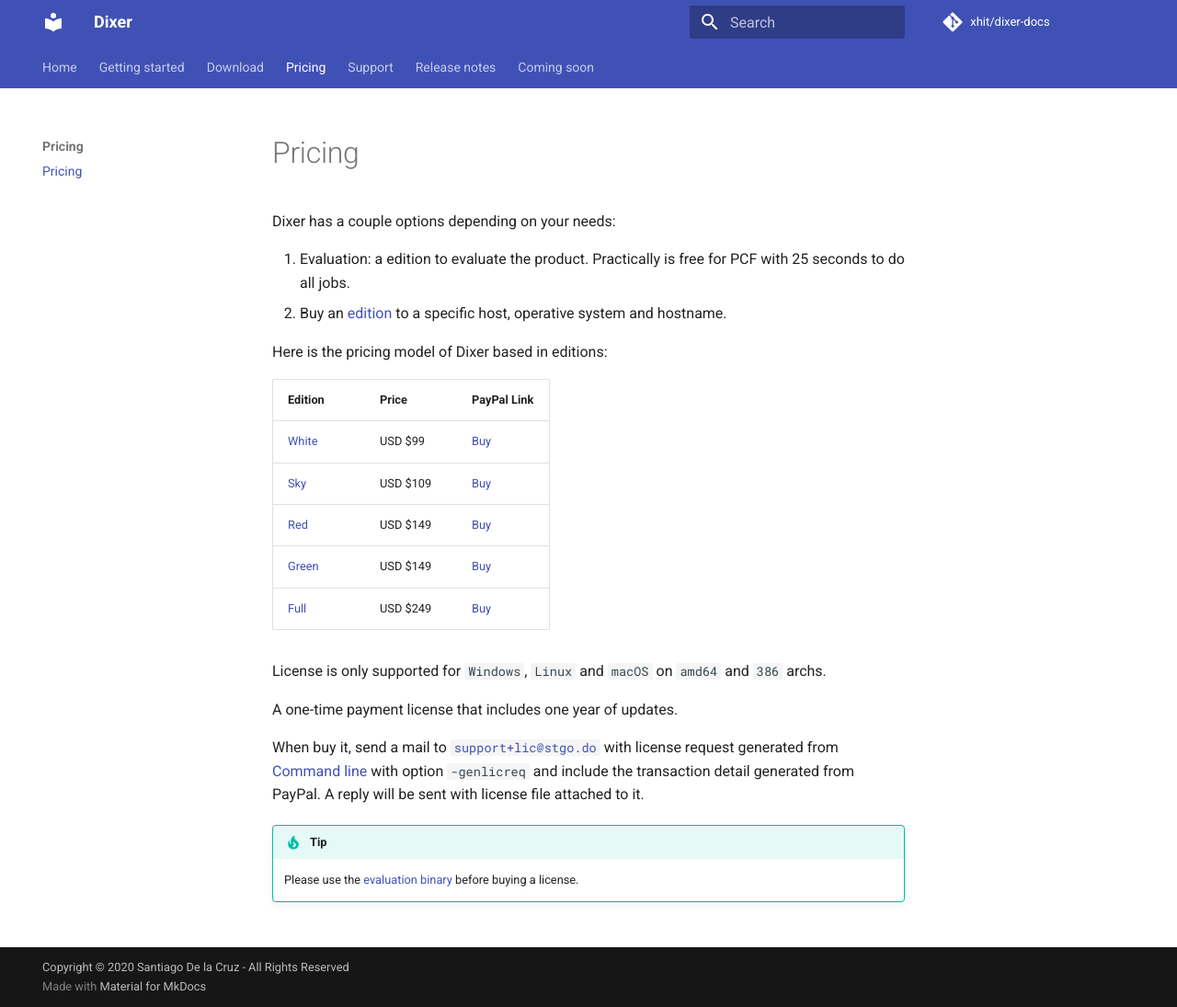
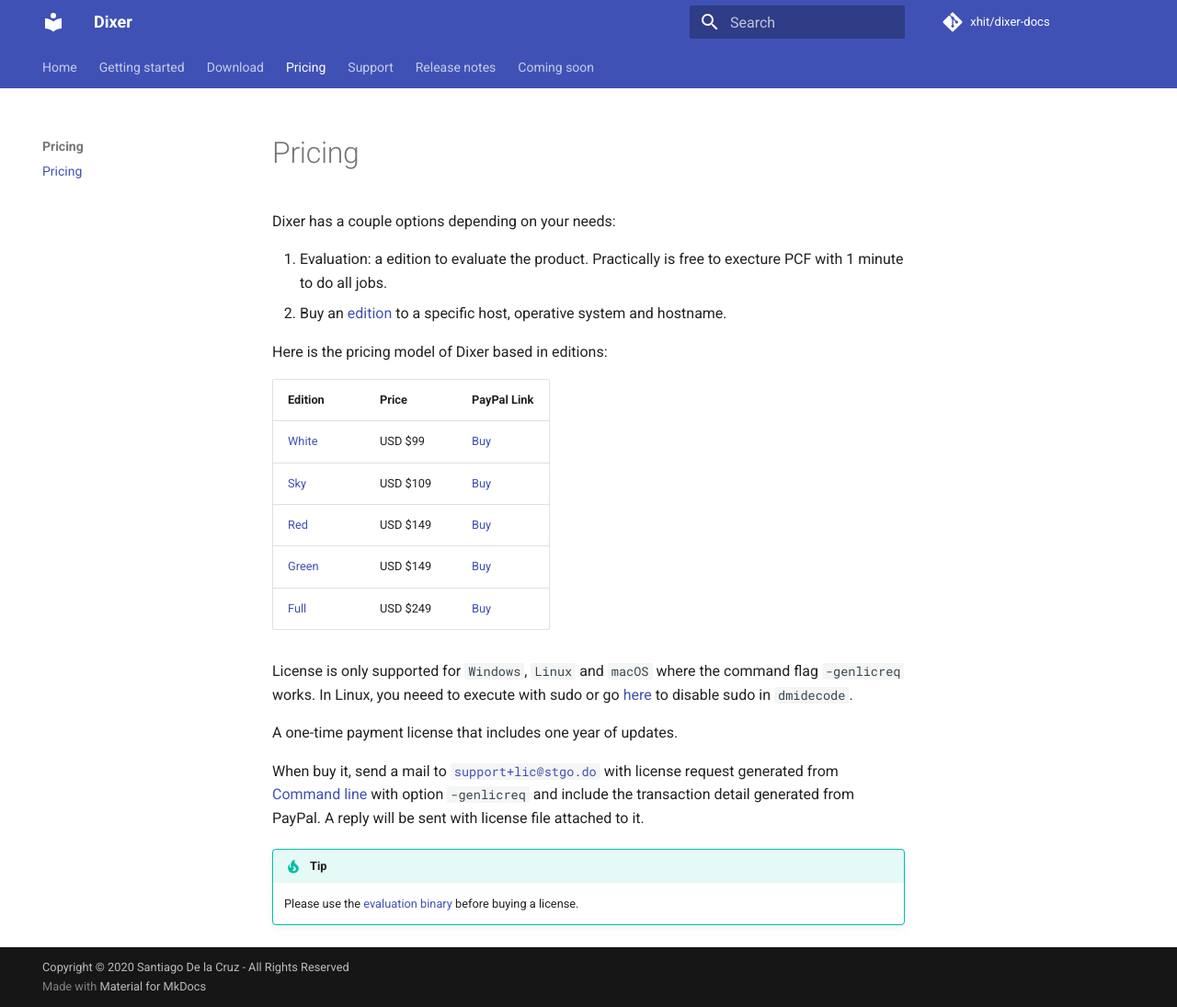
Before and after one commit to Dixer-ETL/dixer-docs, an MkDocs documentation site: the page built from docs/Pricing.md, in a window 1280 px wide and 1095 px high. Shown: the whole window at 92% size. Built offline with MkDocs 1.6.1 and Material for MkDocs 9.7.7, drawn with Linux system fonts in a browser that asks for light colours; comment, search, counter and statistics services are not loaded.

Commit message:
Updates about license

```diff
--- a/docs/Pricing.md
+++ b/docs/Pricing.md
@@ -2,7 +2,7 @@
 
 Dixer has a couple options depending on your needs:
 
-1. Evaluation: a edition to evaluate the product. Practically is free for PCF with 25 seconds to do all jobs.
+1. Evaluation: a edition to evaluate the product. Practically is free to execture PCF with 1 minute to do all jobs.
 2. Buy an [edition](Editions.md) to a specific host, operative system and hostname.
 
 Here is the pricing model of Dixer based in editions:
@@ -15,7 +15,7 @@ Here is the pricing model of Dixer based in editions:
 | [Green](Editions.md#green-edition) | USD $149 | [Buy](https://www.paypal.me/hit/149) |
 | [Full](Editions.md#full-edition)   | USD $249 | [Buy](https://www.paypal.me/hit/249) |
 
-License is only supported for `Windows`, `Linux` and `macOS` on `amd64` and `386` archs.
+License is only supported for `Windows`, `Linux` and `macOS` where the command flag `-genlicreq` works. In Linux, you neeed to execute with sudo or go [here](documentation/Getting-Dixer.md#using-a-non-root-account-for-dmidecode-only-if-you-have-a-license) to disable sudo in `dmidecode`.
 
 A one-time payment license that includes one year of updates.
 
```
Also changed, not shown: docs/documentation/Getting-Dixer.md (+1 -1 lines).
